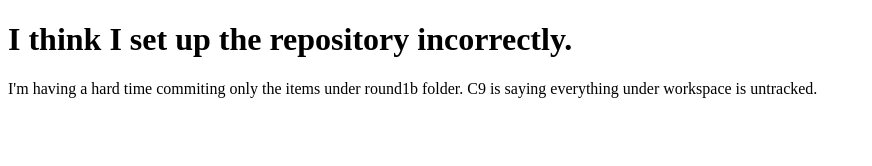
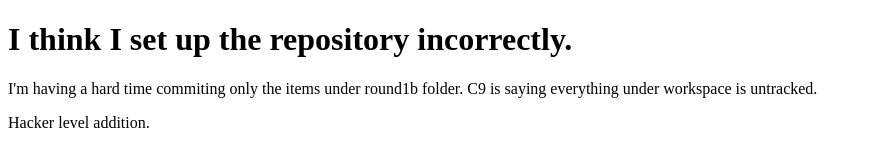
Before and after one commit to lrgeorge27/git_tutorial, a plain HTML site: page round1b/index3.html in a window 1280 px wide. Shown: the whole page, without its empty margins (0-872 px from the left). Drawn offline with Linux system fonts and the light colour scheme.

Commit message:
Modify the file you deleted in the other branch

```diff
--- a/round1b/index3.html
+++ b/round1b/index3.html
@@ -9,6 +9,6 @@
 <body>
     <h1>I think I set up the repository incorrectly. </h1>
     <p>I'm having a hard time commiting only the items under round1b folder. C9 is saying everything under workspace is untracked.</p>
-
+    <p>Hacker level addition.</p>
 </body>
 </html>
```
